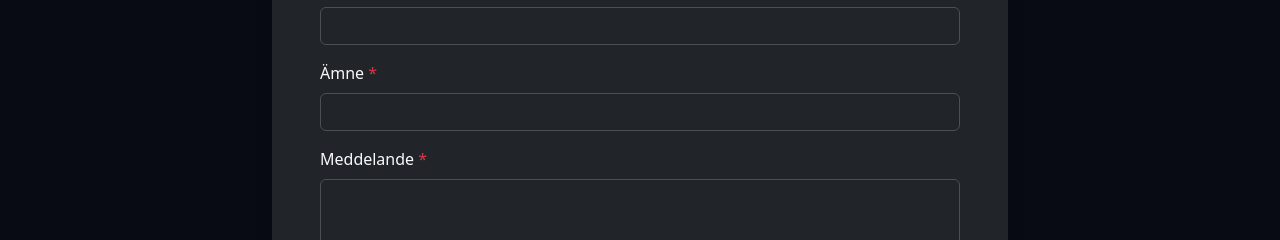
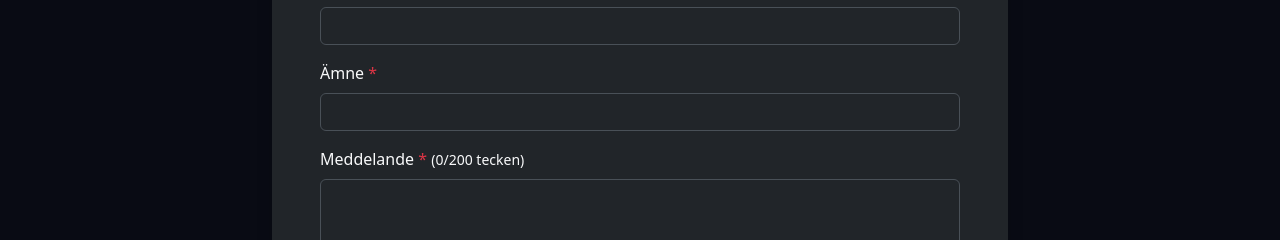
Before and after one commit to ebadianh/cinema-hub, a React (Vite) app: page /contact in a window 1280 px wide. Shown: the part 1020-1260 px from the top of the page. Built offline with nearby package versions, Linux system fonts and the light colour scheme; no server answers.

Commit message:
Added a new maximum 200 characters-function

```diff
--- a/src/components/ContactForm.tsx
+++ b/src/components/ContactForm.tsx
@@ -138,7 +138,10 @@ export default function ContactForm() {
           {/* Meddelande */}
           <div className="mb-4">
             <label htmlFor="message" className="form-label">
-              Meddelande <span className="text-danger">*</span>
+              Meddelande <span className="text-danger">* </span>
+              <span className="text-muted-ms-2 small">
+                ({formData.message.length}/200 tecken)
+              </span>
             </label>
             <textarea
               id="message"
@@ -149,6 +152,7 @@ export default function ContactForm() {
               onChange={handleChange}
               required
               disabled={status === "sending"}
+              maxLength={200}
             />
           </div>
 
```
